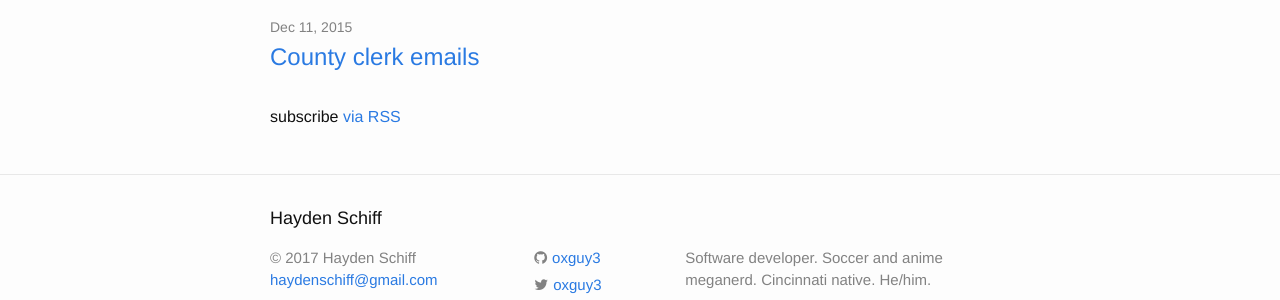
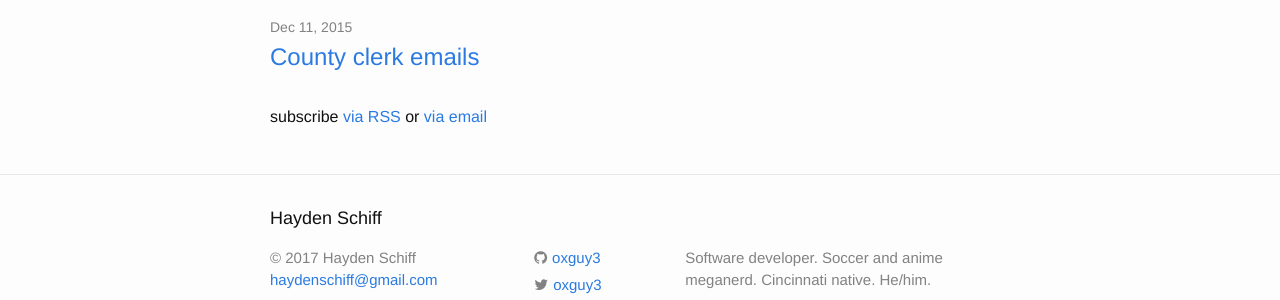
Before and after one commit to oxguy3/schiff.io, a Jekyll site: the page built from blog.md, in a window 1280 px wide. Shown: the part 572-872 px from the top of the page. Built offline with Jekyll 4.4.1, drawn with Linux system fonts in a browser that asks for light colours.

Commit message:
using feedburner for rss

```diff
--- a/_includes/head.html
+++ b/_includes/head.html
@@ -6,7 +6,7 @@
   <link rel="shortcut icon" href="/assets/face32.png">
   <link rel="stylesheet" href="{{ "/assets/main.css" | relative_url }}">
   <link rel="canonical" href="{{ page.url | replace:'index.html','' | absolute_url }}">
-  <link rel="alternate" type="application/rss+xml" title="{{ site.title | escape }}" href="{{ "/feed.xml" | relative_url }}">
+  <link rel="alternate" type="application/rss+xml" title="{{ site.title | escape }}" href="https://feeds.feedburner.com/haydenschiff">
 
   {% if jekyll.environment == 'production' and site.google_analytics %}
     {% include google-analytics.html %}
--- a/_layouts/home.html
+++ b/_layouts/home.html
@@ -21,6 +21,6 @@
     {% endfor %}
   </ul>
 
-  <p class="rss-subscribe">subscribe <a href="{{ "/feed.xml" | relative_url }}">via RSS</a></p>
+  <p class="rss-subscribe">subscribe <a href="https://feeds.feedburner.com/haydenschiff">via RSS</a> or <a href="https://feedburner.google.com/fb/a/mailverify?uri=haydenschiff&loc=en_US">via email</a></p>
 
 </div>
--- a/_layouts/post.html
+++ b/_layouts/post.html
@@ -28,7 +28,7 @@
   </div>
 
   <aside class="post-after">
-    If you enjoyed this, you might also like <a href="{{ site.url }}/blog/">my other posts</a>. You can subscribe <a href="{{ site.url }}/feed.xml">via RSS</a>.
+    If you enjoyed this, you might also like <a href="{{ site.url }}/blog/">my other posts</a>. You can subscribe <a href="https://feeds.feedburner.com/haydenschiff">via RSS</a> or <a href="https://feedburner.google.com/fb/a/mailverify?uri=haydenschiff&loc=en_US">via email</a>.
   </aside>
 
   {% if site.disqus.shortname %}
```
